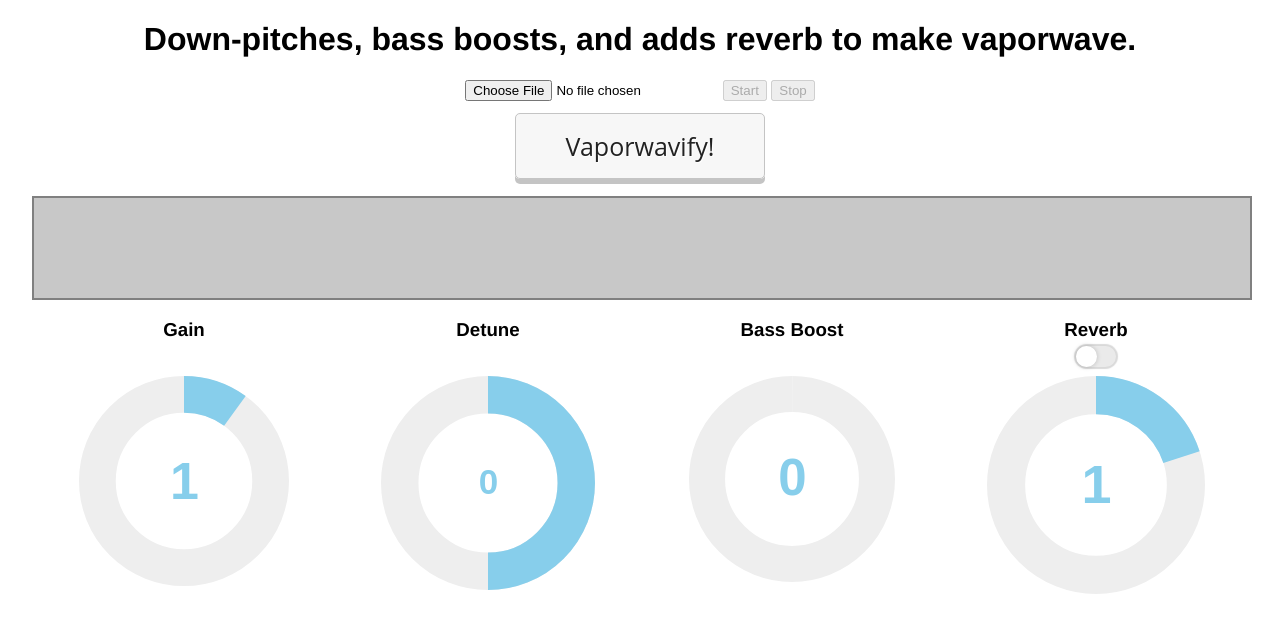
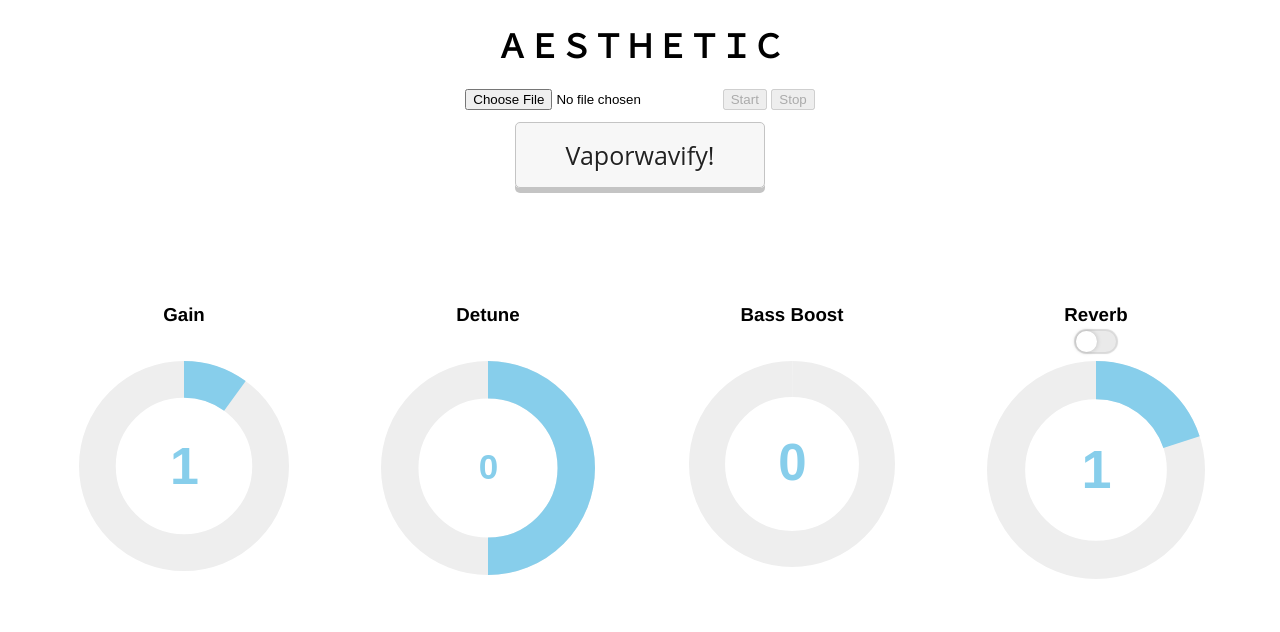
Before and after one commit to pinkfluffycow/vaporwavify, a plain HTML site: page index.html in a window 1280 px wide. Drawn offline with nearby package versions, Linux system fonts and the light colour scheme.

Commit message:
Update index.html

```diff
--- a/index.html
+++ b/index.html
@@ -1,7 +1,7 @@
 <!DOCTYPE html>
 <html>
 <head>
-  <title>Vaporwave Generator</title>
+  <title>Vaporwavify</title>
   <script src="https://cdnjs.cloudflare.com/ajax/libs/tunajs/1.0.1/tuna-min.js" type="text/javascript"></script>
   <script src="https://ajax.googleapis.com/ajax/libs/jquery/3.3.1/jquery.min.js"></script>
   <script src="js/jqueryKnob.js"></script>
@@ -9,7 +9,7 @@
   <link rel="stylesheet" type="text/css" href="css/main.css">
 </head>
 <body>
-  <h1>Down-pitches, bass boosts, and adds reverb to make vaporwave.</h1>
+  <h1 id="title">ＡＥＳＴＨＥＴＩＣ</h1>
   <input type="file" accept="audio/*">
   <button onclick="playSound()" disabled>Start</button>
   <button onclick="stopSound()" disabled>Stop</button>
@@ -18,7 +18,7 @@
     <a class="btn-push" onclick="generate();" href="javascript:return false;">Vaporwavify!</a>
   </p>
   <div class="wrapper" style="width:100%">
-    <canvas class="visualizer" width="640" height="100" style="margin: 5px 0px 15px 0px; border: 2px solid gray; background-color:#C8C8C8"></canvas>
+    <canvas class="visualizer" height=100></canvas>
     <div class="rTable rTable-4col">
       <div style="order:1;" class="rTable-cell"><h3>Gain</h3></div>
       <div style="order:2;" class="rTable-cell">
```
